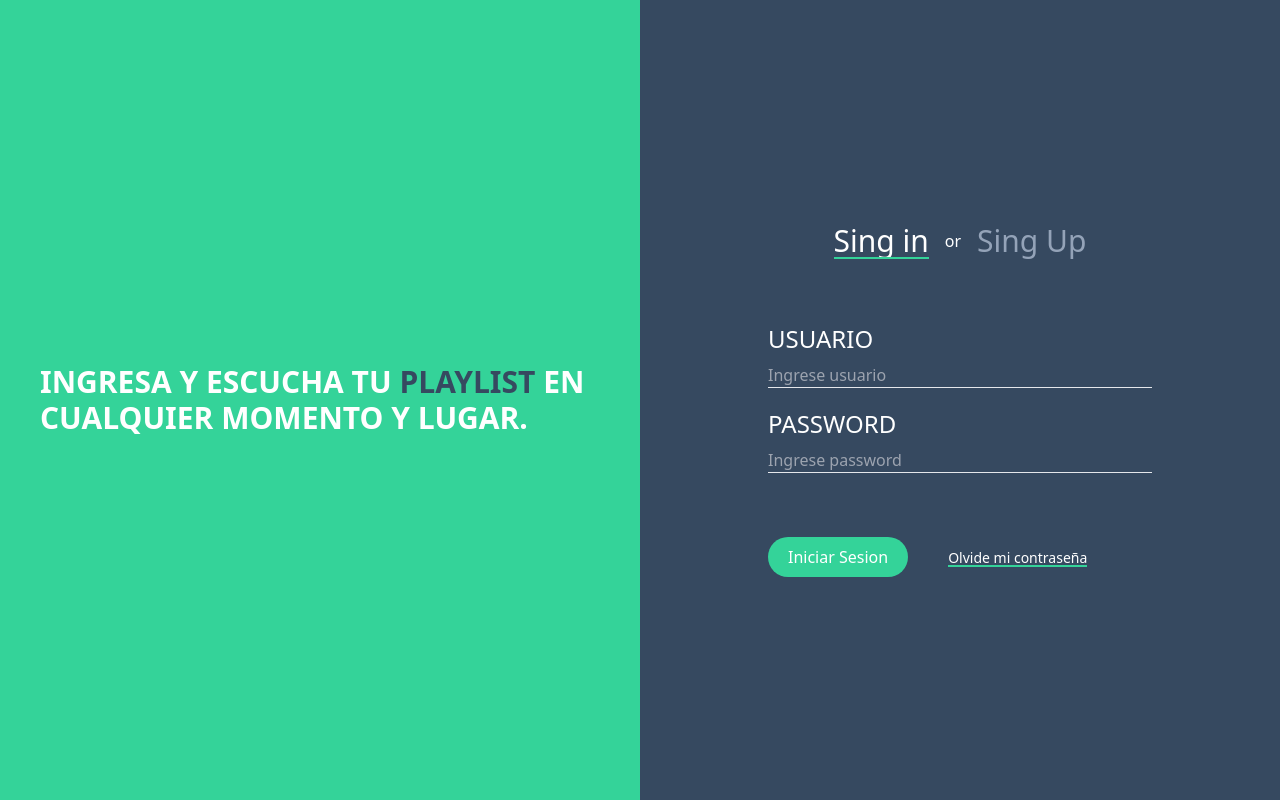
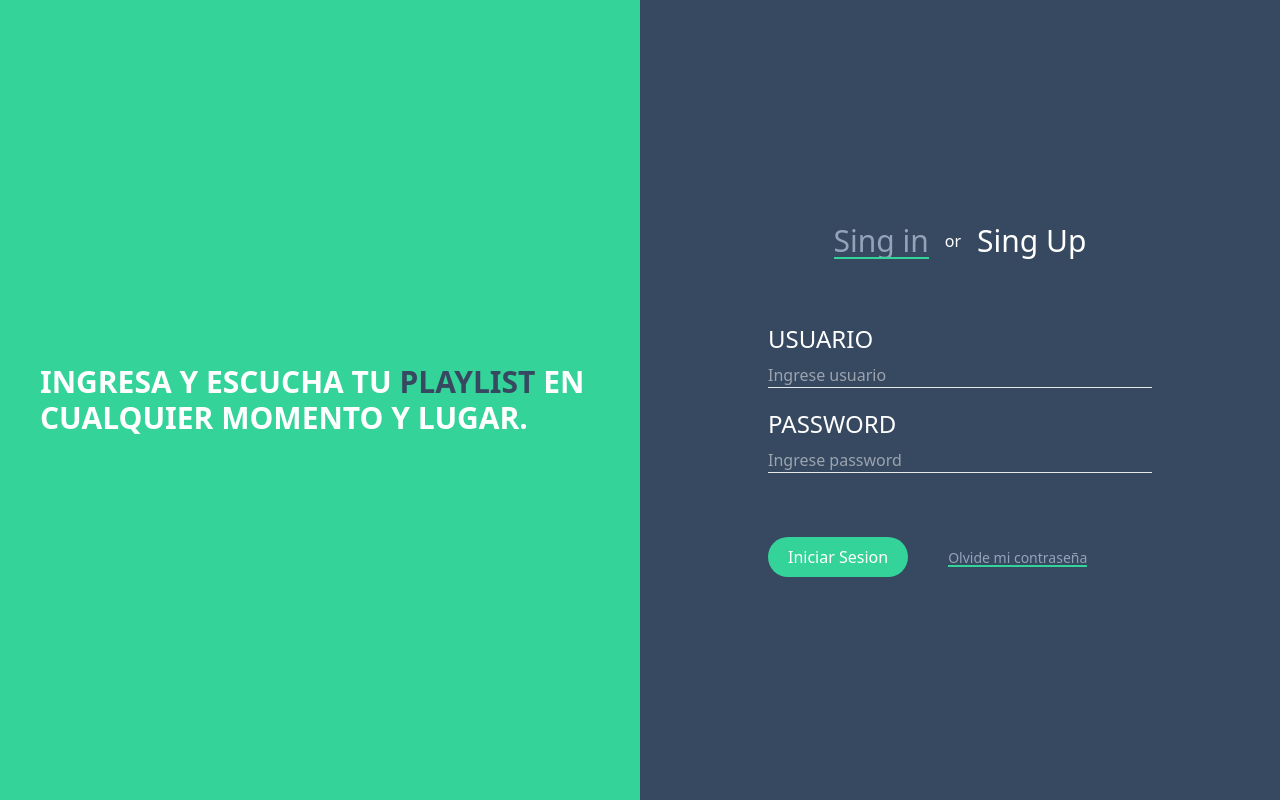
Before and after one commit to bestradag05/CRUD-FULLSTACK, a React (Vite) app in the folder frontend/: page / in a window 1280 px wide. Built offline with nearby package versions, Linux system fonts and the light colour scheme.

Commit message:
Login y registrar terminado con actualizacion de estado

```diff
--- a/frontend/src/components/Login.jsx
+++ b/frontend/src/components/Login.jsx
@@ -1,4 +1,13 @@
+import { useState } from "react";
+import SingIn from "./SingIn";
+import SingUp from "./SingUp";
+
+
 const Login = () => {
+
+    const [singIn, setSinIng] = useState(true);
+
+
     return (
         /*  <div className="bg-[#27343D] w-full h-screen flex justify-center items-center "> */
         <div className="container-fluid h-screen grid grid-cols-2 ">
@@ -8,29 +17,15 @@ const Login = () => {
             </div>
 
             <div>
-            <div className="bg-[#364960] h-full flex flex-col justify-center items-center ">
+                <div className="bg-[#364960] h-full flex flex-col justify-center items-center ">
                     <div className="flex flex-row gap-4 justify-center items-center text-white mb-16">
-                        <a href="" className="text-3xl font-light subrayado">Sing in</a>
+                        <a href="#" onClick={() => setSinIng(!singIn)} className={`${singIn === true ? 'subrayado' : ''} text-3xl font-light`}>Sing in</a>
                         <p className="font-light">or</p>
-                        <a href="" className="text-3xl font-light text-slate-400">Sing Up</a>
+                        <a href="#" onClick={() => setSinIng(!singIn)} className={`${singIn === false ? 'subrayado' : ''} text-3xl font-light`}>Sing Up</a>
                     </div>
-                    <form action="" className="w-3/5">
-                        <div className="mb-5">
-                            <label htmlFor="usuario" className="text-2xl text-white uppercase block">Usuario</label>
-                            <input type="text" className="bg-transparent border-b mt-2 text-white w-full focus:outline-none" placeholder="Ingrese usuario" />
-                        </div>
 
-                        <div className="mb-5">
-                            <label htmlFor="password" className="text-2xl text-white uppercase block">Password</label>
-                            <input type="password" className="bg-transparent border-b mt-2 text-white w-full focus:outline-none" placeholder="Ingrese password" />
-                        </div>
 
-                        <div className="flex items-center gap-10 mt-16">
-                            <button className="text-white px-5 py-2 rounded-3xl bg-emerald-400">Iniciar Sesion</button>
-                            <p><a href="" className="text-white font-light text-sm subrayado">Olvide mi contraseña</a></p>
-                        </div>
-
-                    </form>
+                {singIn === true ?  <SingIn /> : <SingUp />}
 
                 </div>
             </div>
--- /dev/null
+++ b/frontend/src/components/SingIn.jsx
@@ -0,0 +1,25 @@
+import React from 'react'
+
+const SingIn = () => {
+    return (
+        <form action="" className="w-3/5">
+            <div className="mb-5">
+                <label htmlFor="usuario" className="text-2xl text-white uppercase block">Usuario</label>
+                <input type="text" className="bg-transparent border-b mt-2 text-white w-full focus:outline-none" placeholder="Ingrese usuario" />
+            </div>
+
+            <div className="mb-5">
+                <label htmlFor="password" className="text-2xl text-white uppercase block">Password</label>
+                <input type="password" className="bg-transparent border-b mt-2 text-white w-full focus:outline-none" placeholder="Ingrese password" />
+            </div>
+
+            <div className="flex items-center gap-10 mt-16">
+                <button className="text-white px-5 py-2 rounded-3xl bg-emerald-400">Iniciar Sesion</button>
+                <p><a href="" className="text-white font-light text-sm subrayado">Olvide mi contraseña</a></p>
+            </div>
+
+        </form>
+    )
+}
+
+export default SingIn
--- /dev/null
+++ b/frontend/src/components/SingUp.jsx
@@ -0,0 +1,34 @@
+import React from 'react'
+
+const SingUp = () => {
+  return (
+    <form action="" className="w-3/5">
+            <div className="mb-5">
+                <label htmlFor="nombre" className="text-2xl text-white uppercase block">nombre</label>
+                <input type="text" className="bg-transparent border-b mt-2 text-white w-full focus:outline-none" placeholder="Ingrese nombre" />
+            </div>
+            <div className="mb-5">
+                <label htmlFor="email" className="text-2xl text-white uppercase block">Email</label>
+                <input type="text" className="bg-transparent border-b mt-2 text-white w-full focus:outline-none" placeholder="Ingrese email" />
+            </div>
+
+            <div className="mb-5">
+                <label htmlFor="password" className="text-2xl text-white uppercase block">Password</label>
+                <input type="password" className="bg-transparent border-b mt-2 text-white w-full focus:outline-none" placeholder="Ingrese password" />
+            </div>
+
+            <div className="mb-5">
+                <label htmlFor="repetirPassword" className="text-2xl text-white uppercase block">Repetir Password</label>
+                <input type="text" className="bg-transparent border-b mt-2 text-white w-full focus:outline-none" placeholder="Repite tu password" />
+            </div>
+
+            <div className="flex items-center gap-10 mt-16">
+                <button className="text-white px-5 py-2 rounded-3xl bg-emerald-400">Registrarme</button>
+                <p><a href="" className="text-white font-light text-sm subrayado">Olvide mi contraseña</a></p>
+            </div>
+
+        </form>
+  )
+}
+
+export default SingUp
--- a/frontend/src/index.css
+++ b/frontend/src/index.css
@@ -4,6 +4,8 @@
 
 .subrayado{
   position: relative;
+  --tw-text-opacity: 1;
+  color: rgb(148 163 184 / var(--tw-text-opacity));
 }
 .subrayado::before{
   content: '';
```
